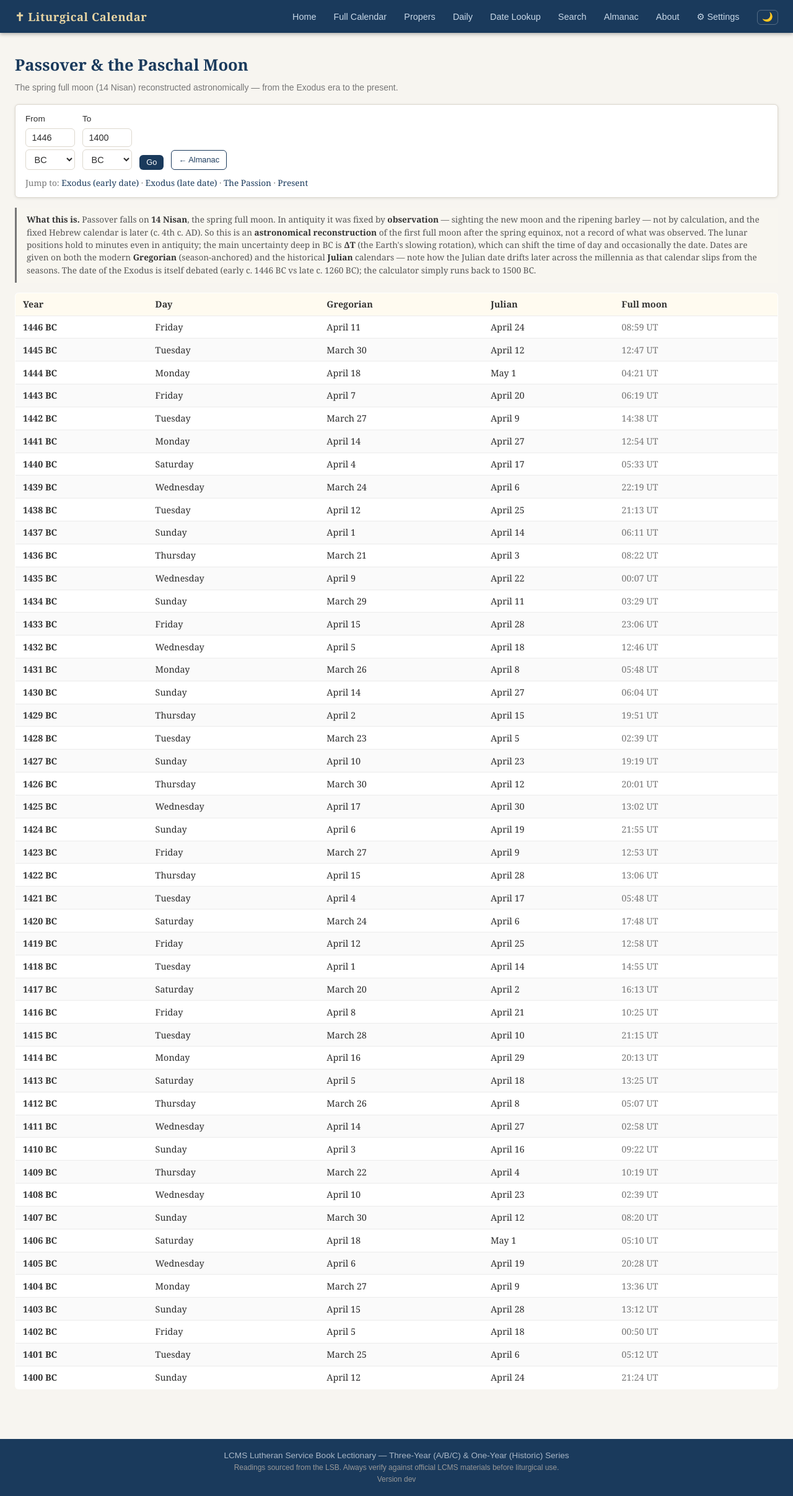
After one commit to abc3-Mac/lutheran-lectionary, a Flask app: page /almanac/passover in a window 1280 px wide. The commit adds this page. Shown: the whole page at 62% size. Run offline with Flask 3, Linux system fonts and the light colour scheme; some libraries are stand-ins or nearby versions.

Commit message:
Almanac: Passover & the Paschal Moon — Exodus era to present (F3)
/almanac/passover — the spring full moon (14 Nisan) reconstructed
astronomically for any year from 1500 BC to the present, using the BC-capable
JD path. BC/AD year inputs; each row gives the weekday and the date on both the
Gregorian (season-anchored) and Julian (historical) calendars, plus the UT time.

Quick-jumps to the Exodus (early/late dates), the Passion era, and the present.
Clearly framed as an astronomical reconstruction, not a calendar record: the
Hebrew calendar was observational; deep-BC uncertainty is ΔT-driven; and the
Julian date visibly drifts from the seasons across the millennia.

moon._moment now also returns the weekday (computed from the JD, since date
objects can't represent BC years). Hub card added. 276 tests passing.

Co-Authored-By: Claude Opus 4.8 <noreply@anthropic.com>

```diff
--- a/app.py
+++ b/app.py
@@ -859,6 +859,69 @@ def almanac_easter():
     )
 
 
+ALMANAC_PASSOVER_MIN = -1499      # 1500 BC — the calculator's floor
+ALMANAC_PASSOVER_MAX = 2200
+
+
+def _astro_year(num: int, era: str) -> int:
+    """(number, 'BC'|'AD') -> astronomical year numbering (0 = 1 BC)."""
+    return num if era == "AD" else 1 - num
+
+
+def _year_label(astro: int) -> str:
+    return f"AD {astro}" if astro > 0 else f"{1 - astro} BC"
+
+
+@app.route("/almanac/passover")
+def almanac_passover():
+    """Astronomical Passover (the spring / Paschal full moon) reconstructed from
+    the Exodus era to the present. The Hebrew calendar was observational, so this
+    is an astronomical reconstruction, not a calendar record."""
+    from liturgical_calendar.almanac import moon
+
+    def _int(name, default):
+        try:
+            return int(request.args.get(name, default))
+        except (ValueError, TypeError):
+            return default
+
+    s_era = request.args.get("s_era", "BC")
+    e_era = request.args.get("e_era", "BC")
+    s_era = s_era if s_era in ("BC", "AD") else "BC"
+    e_era = e_era if e_era in ("BC", "AD") else "BC"
+    s_num = _int("s_num", 1446)        # default: a classic early-Exodus date
+    e_num = _int("e_num", 1400)
+
+    start = _astro_year(s_num, s_era)
+    end = _astro_year(e_num, e_era)
+    start = max(ALMANAC_PASSOVER_MIN, min(ALMANAC_PASSOVER_MAX, start))
+    end = max(ALMANAC_PASSOVER_MIN, min(ALMANAC_PASSOVER_MAX, end))
+    if end < start:
+        start, end = end, start
+    if end - start > 199:
+        end = start + 199
+
+    rows = []
+    for y in range(start, end + 1):
+        m = moon.spring_full_moon(y)
+        gy, gm, gd = m["gregorian"]
+        jy, jm, jd = m["julian"]
+        rows.append({
+            "year": _year_label(y),
+            "weekday": m["weekday"],
+            "gregorian": f"{_MONTHS[gm]} {gd}",
+            "julian": f"{_MONTHS[jm]} {jd}",
+            "time": f"{m['hour']:02d}:{m['minute']:02d} UT",
+        })
+
+    return render_template(
+        "almanac_passover.html",
+        rows=rows,
+        s_num=s_num, s_era=s_era, e_num=e_num, e_era=e_era,
+        count=len(rows),
+    )
+
+
 # ---------------------------------------------------------------------------
 # JSON API
 # ---------------------------------------------------------------------------
--- a/liturgical_calendar/almanac/moon.py
+++ b/liturgical_calendar/almanac/moon.py
@@ -316,12 +316,18 @@ def _moment(jd_ut: float, jde: float) -> dict:
     mi = int(round((hours - h) * 60))
     if mi == 60:
         h, mi = h + 1, 0
+    # Weekday straight from the JD (date objects can't represent BC years).
+    weekday = _WEEKDAYS[int(math.floor(jd_ut + 1.5)) % 7]
     return {
         "jd_ut": jd_ut, "jde": jde,
         "gregorian": (gy, gm, int(gday)),
         "julian": (jy, jm, int(jday)),
-        "hour": h, "minute": mi,
+        "hour": h, "minute": mi, "weekday": weekday,
     }
+
+
+_WEEKDAYS = ["Sunday", "Monday", "Tuesday", "Wednesday",
+             "Thursday", "Friday", "Saturday"]
 
 
 def full_moon_near(jd_target: float) -> dict:
--- a/static/style.css
+++ b/static/style.css
@@ -1012,6 +1012,9 @@ a.almanac-card:hover { border-color: var(--accent-text); box-shadow: var(--shado
   border: 0.5px solid var(--border); border-radius: var(--radius); padding: 2px 8px;
 }
 
+.passover-jumps { margin-top: 0.6rem; font-size: 0.85rem; color: var(--muted); }
+.passover-jumps a { color: var(--accent-text); }
+
 .easter-summary { color: var(--text-soft); font-size: 0.92rem; margin: 0 0 1rem; }
 .easter-table {
   width: 100%; border-collapse: collapse; font-size: 0.9rem;
--- a/templates/almanac.html
+++ b/templates/almanac.html
@@ -20,6 +20,12 @@
     <span class="almanac-go">Open →</span>
   </a>
 
+  <a class="card almanac-card" href="/almanac/passover">
+    <h2>🌑 Passover &amp; the Paschal Moon</h2>
+    <p>The spring full moon (14 Nisan) reconstructed astronomically — from the Exodus era to the present, on both calendars.</p>
+    <span class="almanac-go">Open →</span>
+  </a>
+
   <div class="card almanac-card almanac-soon">
     <h2>📊 Easter Statistics</h2>
     <p>Earliest and latest Easter, how often it falls on each date, and the years East and West agree.</p>
--- /dev/null
+++ b/templates/almanac_passover.html
@@ -0,0 +1,53 @@
+{% extends "base.html" %}
+{% block title %}Passover &amp; the Paschal Moon{% endblock %}
+
+{% block content %}
+<div class="page-header">
+  <h1>Passover &amp; the Paschal Moon</h1>
+  <p class="page-sub">The spring full moon (14 Nisan) reconstructed astronomically — from the Exodus era to the present.</p>
+</div>
+
+<div class="toolbar">
+  <form action="/almanac/passover" method="get" class="toolbar-form">
+    <label>From
+      <input type="number" name="s_num" value="{{ s_num }}" min="1" max="2200" style="width:5rem;">
+      <select name="s_era"><option value="BC" {{ 'selected' if s_era=='BC' }}>BC</option><option value="AD" {{ 'selected' if s_era=='AD' }}>AD</option></select>
+    </label>
+    <label>To
+      <input type="number" name="e_num" value="{{ e_num }}" min="1" max="2200" style="width:5rem;">
+      <select name="e_era"><option value="BC" {{ 'selected' if e_era=='BC' }}>BC</option><option value="AD" {{ 'selected' if e_era=='AD' }}>AD</option></select>
+    </label>
+    <button type="submit" class="btn btn-sm">Go</button>
+    <a href="/almanac" class="btn btn-sm btn-outline">← Almanac</a>
+  </form>
+  <div class="passover-jumps">
+    Jump to:
+    <a href="/almanac/passover?s_num=1446&s_era=BC&e_num=1400&e_era=BC">Exodus (early date)</a> ·
+    <a href="/almanac/passover?s_num=1260&s_era=BC&e_num=1214&e_era=BC">Exodus (late date)</a> ·
+    <a href="/almanac/passover?s_num=30&s_era=AD&e_num=36&e_era=AD">The Passion</a> ·
+    <a href="/almanac/passover?s_num=2020&s_era=AD&e_num=2040&e_era=AD">Present</a>
+  </div>
+</div>
+
+<div class="moon-caveat">
+  <strong>What this is.</strong> Passover falls on <strong>14 Nisan</strong>, the spring full moon. In antiquity it was fixed by <strong>observation</strong> — sighting the new moon and the ripening barley — not by calculation, and the fixed Hebrew calendar is later (c. 4th c. AD). So this is an <strong>astronomical reconstruction</strong> of the first full moon after the spring equinox, not a record of what was observed.
+  The lunar positions hold to minutes even in antiquity; the main uncertainty deep in BC is <strong>ΔT</strong> (the Earth's slowing rotation), which can shift the time of day and occasionally the date. Dates are given on both the modern <strong>Gregorian</strong> (season-anchored) and the historical <strong>Julian</strong> calendars — note how the Julian date drifts later across the millennia as that calendar slips from the seasons. The date of the Exodus is itself debated (early c. 1446 BC vs late c. 1260 BC); the calculator simply runs back to 1500 BC.
+</div>
+
+<table class="easter-table">
+  <thead>
+    <tr><th>Year</th><th>Day</th><th>Gregorian</th><th>Julian</th><th>Full moon</th></tr>
+  </thead>
+  <tbody>
+    {% for r in rows %}
+    <tr>
+      <td class="easter-year">{{ r.year }}</td>
+      <td>{{ r.weekday }}</td>
+      <td>{{ r.gregorian }}</td>
+      <td>{{ r.julian }}</td>
+      <td class="easter-num">{{ r.time }}</td>
+    </tr>
+    {% endfor %}
+  </tbody>
+</table>
+{% endblock %}
--- a/templates/base.html
+++ b/templates/base.html
@@ -16,7 +16,7 @@
   <meta property="og:url" content="{{ request.url }}">
   <meta name="twitter:card" content="summary">
   {% endif %}
-  <link rel="stylesheet" href="{{ url_for('static', filename='style.css') }}?v=20260626c">
+  <link rel="stylesheet" href="{{ url_for('static', filename='style.css') }}?v=20260626d">
   <script>
     // Apply saved theme before first paint to avoid flash.
     // 'system' (default) follows the OS preference.
```
Also changed, not shown: tests/test_app.py (+24 -0 lines).
